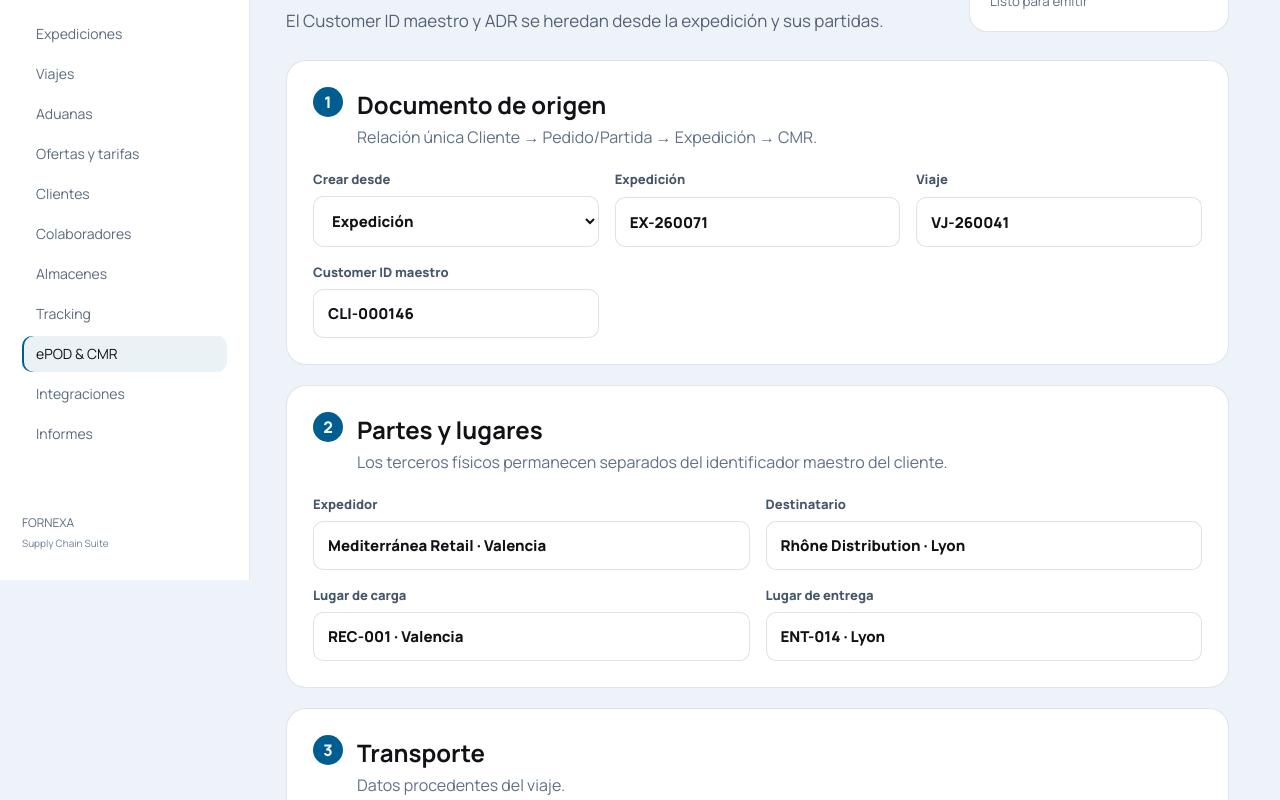
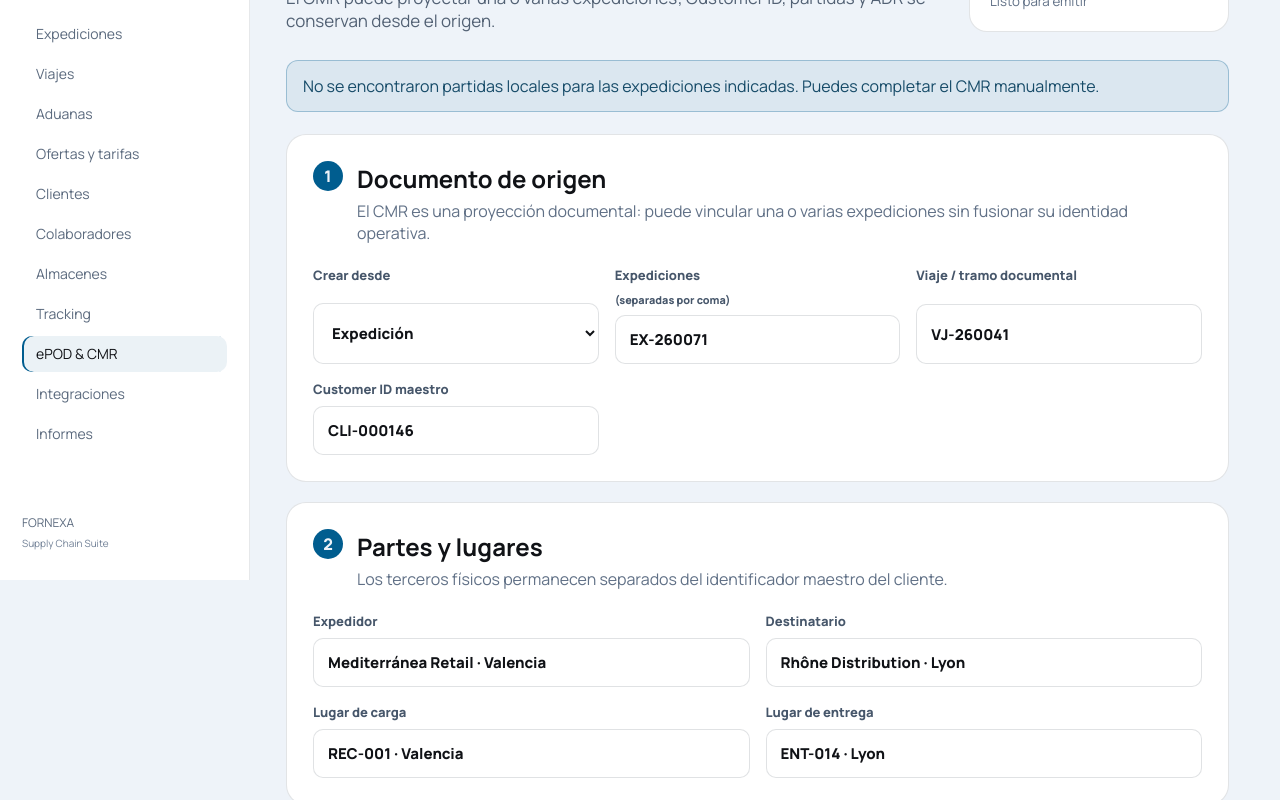
Before and after one commit to fragonh2-boop/Fornexa, a Next.js app: page /dashboard/epod-cmr/nuevo in a window 1280 px wide. Shown: the part 220-1020 px from the top of the page. Built offline with nearby package versions, Linux system fonts and the light colour scheme.

Commit message:
feat: align CMR creation UI with multi-expedition canonical model

```diff
--- a/app/dashboard/epod-cmr/nuevo/page.tsx
+++ b/app/dashboard/epod-cmr/nuevo/page.tsx
@@ -5,7 +5,7 @@ import { useEffect, useMemo, useState } from "react";
 import styles from "./nuevo-cmr.module.css";
 
 type FormState = {
-  source:string;expedicion:string;viaje:string;customerIds:string[];expedidor:string;destinatario:string;carga:string;entrega:string;
+  source:string;expediciones:string[];viaje:string;customerIds:string[];expedidor:string;destinatario:string;carga:string;entrega:string;
   transportista:string;matricula:string;remolque:string;mercancia:string;bultos:string;embalaje:string;peso:string;volumen:string;instrucciones:string;
   adr:string;adrRegime:string;unNumber:string;adrClass:string;packingGroup:string;tunnelCode:string;adrDescription:string;
 };
@@ -13,10 +13,10 @@ type StopOrderDraft={id:string;customerId?:string;description?:string;packages?:
 type StopDetailDraft={sequence:1|2;contactName:string;contactPhone:string;reference:string;fullAddress:string;windowStart:string;windowEnd:string;orders:StopOrderDraft[]};
 type StoredPartida={id:string;customerId?:string;codigoCliente?:string;cliente?:string;remitente?:string;destinatario?:string;origen?:string;destino?:string;bultos?:string;peso?:string;volumen?:string;mercancia?:string;descripcion?:string;contacto?:string;telefono?:string;contactoRecogida?:string;telefonoRecogida?:string;contactoEntrega?:string;telefonoEntrega?:string;referenciaCarga?:string;referenciaDescarga?:string;direccionRecogida?:string;direccionEntrega?:string;ventanaCargaInicio?:string;ventanaCargaFin?:string;ventanaEntregaInicio?:string;ventanaEntregaFin?:string;adr?:string;adrRegime?:string;unNumber?:string;adrClass?:string;packingGroup?:string;tunnelCode?:string;adrDescription?:string};
 type StoredExpedicion={id:string;customerIds?:string[];partidas?:string[];viajeId?:string};
-type IssuedCmr={id:string;cmrNumber:string;cmrKey:string;status:string;issuedAt:string;detailUrl:string;qrUrl:string;qrPayload:string};
+type IssuedCmr={id:string;cmrNumber:string;cmrKey:string;status:string;issuedAt:string;detailUrl:string;qrUrl:string;qrPayload:string;expeditionIds?:string[]};
 type AuditEvent={id:string;event_type:string;occurred_at:string;payload?:Record<string,unknown>};
 
-const initial:FormState={source:"expedicion",expedicion:"EX-260071",viaje:"VJ-260041",customerIds:["CLI-000146"],expedidor:"Mediterránea Retail · Valencia",destinatario:"Rhône Distribution · Lyon",carga:"REC-001 · Valencia",entrega:"ENT-014 · Lyon",transportista:"Velocity Transinternacional, S.L.",matricula:"1234 LBC",remolque:"R-9876 BCD",mercancia:"Componentes de automoción",bultos:"10",embalaje:"Palet EUR",peso:"5840",volumen:"18,40",instrucciones:"No apilable · Avisar antes de entregar",adr:"S",adrRegime:"1.1.3.6",unNumber:"UN 1263",adrClass:"3",packingGroup:"II",tunnelCode:"D/E",adrDescription:"PINTURA, 3, II"};
+const initial:FormState={source:"expedicion",expediciones:["EX-260071"],viaje:"VJ-260041",customerIds:["CLI-000146"],expedidor:"Mediterránea Retail · Valencia",destinatario:"Rhône Distribution · Lyon",carga:"REC-001 · Valencia",entrega:"ENT-014 · Lyon",transportista:"Velocity Transinternacional, S.L.",matricula:"1234 LBC",remolque:"R-9876 BCD",mercancia:"Componentes de automoción",bultos:"10",embalaje:"Palet EUR",peso:"5840",volumen:"18,40",instrucciones:"No apilable · Avisar antes de entregar",adr:"S",adrRegime:"1.1.3.6",unNumber:"UN 1263",adrClass:"3",packingGroup:"II",tunnelCode:"D/E",adrDescription:"PINTURA, 3, II"};
 const initialStopDetails:StopDetailDraft[]=[
  {sequence:1,contactName:"",contactPhone:"",reference:"",fullAddress:initial.carga,windowStart:"",windowEnd:"",orders:[]},
  {sequence:2,contactName:"",contactPhone:"",reference:"",fullAddress:initial.entrega,windowStart:"",windowEnd:"",orders:[]},
@@ -31,25 +31,36 @@ function detailsFromPartidas(lines:StoredPartida[]):StopDetailDraft[]{
  ];
 }
 
+function parseExpeditionRefs(value:string){return [...new Set(value.split(/[;,\s]+/).map(item=>item.trim()).filter(Boolean))].slice(0,100)}
+function numeric(value?:string){const raw=String(value??"").trim().replace(/\s/g,"");if(!raw)return 0;const comma=raw.lastIndexOf(","),dot=raw.lastIndexOf(".");let normalized=raw;if(comma>=0&&dot>=0)normalized=comma>dot?raw.replace(/\./g,"").replace(/,/g,"."):raw.replace(/,/g,"");else if(comma>=0)normalized=raw.replace(/\./g,"").replace(",",".");const parsed=Number(normalized);return Number.isFinite(parsed)?parsed:0}
+function goodsLinesFromPartidas(lines:StoredPartida[],fallback:FormState){return lines.map(line=>({marks:line.id,packages:line.bultos,packaging:fallback.embalaje,description:line.mercancia||line.descripcion||fallback.mercancia,weight:line.peso,volume:line.volumen,unNumber:line.adr==="S"?line.unNumber:"",adrClass:line.adr==="S"?line.adrClass:"",packingGroup:line.adr==="S"?line.packingGroup:"",tunnelCode:line.adr==="S"?line.tunnelCode:"",adrDescription:line.adr==="S"?line.adrDescription:""}))}
+
 export default function NuevoCmrPage(){
  const [form,setForm]=useState(initial),[notice,setNotice]=useState(""),[inheritance,setInheritance]=useState(""),[issuing,setIssuing]=useState(false);
- const [stopDetails,setStopDetails]=useState<StopDetailDraft[]>(initialStopDetails);
+ const [stopDetails,setStopDetails]=useState<StopDetailDraft[]>(initialStopDetails),[sourceLines,setSourceLines]=useState<StoredPartida[]>([]);
  const [issued,setIssued]=useState<IssuedCmr|null>(null),[showQr,setShowQr]=useState(false),[audit,setAudit]=useState<AuditEvent[]|null>(null);
- const missing=useMemo(()=>[!form.customerIds.length&&"Customer ID",!form.expedidor&&"Expedidor",!form.destinatario&&"Destinatario",!form.carga&&"Lugar de carga",!form.entrega&&"Lugar de entrega",!form.transportista&&"Transportista",!form.mercancia&&"Mercancía",!form.peso&&"Peso bruto",form.adr==="S"&&!form.adrRegime&&"Régimen ADR"].filter(Boolean) as string[],[form]);
- const completeness=Math.round(((9-missing.length)/9)*100),locked=Boolean(issued);
+ const missing=useMemo(()=>[form.source==="expedicion"&&!form.expediciones.length&&"Expedición",!form.customerIds.length&&"Customer ID",!form.expedidor&&"Expedidor",!form.destinatario&&"Destinatario",!form.carga&&"Lugar de carga",!form.entrega&&"Lugar de entrega",!form.transportista&&"Transportista",!form.mercancia&&"Mercancía",!form.peso&&"Peso bruto",form.adr==="S"&&!form.adrRegime&&"Régimen ADR"].filter(Boolean) as string[],[form]);
+ const completeness=Math.round(((10-missing.length)/10)*100),locked=Boolean(issued);
  function set<K extends keyof FormState>(key:K,value:FormState[K]){if(locked)return;setForm(current=>({...current,[key]:value}));setNotice("")}
- function inheritFromExpedition(expeditionId:string){if(locked)return;try{
-  const expediciones=JSON.parse(localStorage.getItem("fornexa-expediciones")||"[]") as StoredExpedicion[];
+ function inheritFromExpeditions(expeditionIds:string[]){if(locked)return;try{
+  const storedExpeditions=JSON.parse(localStorage.getItem("fornexa-expediciones")||"[]") as StoredExpedicion[];
   const partidas=JSON.parse(localStorage.getItem("fornexa-partidas")||"[]") as StoredPartida[];
-  const expedition=expediciones.find(x=>x.id===expeditionId);if(!expedition?.partidas?.length){setInheritance("");return}
-  const lines=partidas.filter(x=>expedition.partidas!.includes(x.id));if(!lines.length){setInheritance("");return}
-  const customerIds=expedition.customerIds?.length?expedition.customerIds:[...new Set(lines.map(x=>x.customerId||x.codigoCliente).filter(Boolean))] as string[];
-  const adrLines=lines.filter(x=>x.adr==="S"),first=adrLines[0],declared=lines.filter(x=>x.adr==="S"||x.adr==="N");
-  setForm(current=>({...current,customerIds,viaje:expedition.viajeId||current.viaje,expedidor:lines[0].cliente||lines[0].remitente||current.expedidor,carga:lines[0].origen||current.carga,entrega:lines[0].destino||current.entrega,bultos:String(lines.reduce((sum,x)=>sum+Number(x.bultos||0),0)||current.bultos),peso:String(lines.reduce((sum,x)=>sum+Number(x.peso||0),0)||current.peso),volumen:String(lines.reduce((sum,x)=>sum+Number(x.volumen||0),0)||current.volumen),adr:adrLines.length?"S":declared.length===lines.length?"N":"",adrRegime:first?.adrRegime||"",unNumber:first?.unNumber||"",adrClass:first?.adrClass||"",packingGroup:first?.packingGroup||"",tunnelCode:first?.tunnelCode||"",adrDescription:first?.adrDescription||""}));
+  const selected=storedExpeditions.filter(item=>expeditionIds.includes(item.id));
+  const partidaIds=[...new Set(selected.flatMap(item=>item.partidas??[]))];
+  const lines=partidas.filter(item=>partidaIds.includes(item.id));
+  setSourceLines(lines);
+  setForm(current=>({...current,expediciones:expeditionIds}));
+  if(!selected.length||!lines.length){setInheritance(expeditionIds.length?"No se encontraron partidas locales para las expediciones indicadas. Puedes completar el CMR manualmente.":"");return}
+  const customerIds=[...new Set([...selected.flatMap(item=>item.customerIds??[]),...lines.map(item=>item.customerId||item.codigoCliente||"")].filter(Boolean))];
+  const tripIds=[...new Set(selected.map(item=>item.viajeId).filter(Boolean))] as string[];
+  const adrLines=lines.filter(item=>item.adr==="S"),firstAdr=adrLines[0],declared=lines.filter(item=>item.adr==="S"||item.adr==="N");
+  const totalPackages=lines.reduce((sum,item)=>sum+numeric(item.bultos),0),totalWeight=lines.reduce((sum,item)=>sum+numeric(item.peso),0),totalVolume=lines.reduce((sum,item)=>sum+numeric(item.volumen),0);
+  setForm(current=>({...current,expediciones:expeditionIds,customerIds,viaje:tripIds.length===1?tripIds[0]:current.viaje,expedidor:lines[0].cliente||lines[0].remitente||current.expedidor,destinatario:lines[0].destinatario||current.destinatario,carga:lines[0].direccionRecogida||lines[0].origen||current.carga,entrega:lines[0].direccionEntrega||lines[0].destino||current.entrega,mercancia:lines.length===1?(lines[0].mercancia||lines[0].descripcion||current.mercancia):`${lines.length} partidas de ${expeditionIds.length} expedición${expeditionIds.length===1?"":"es"}`,bultos:totalPackages?String(totalPackages):current.bultos,peso:totalWeight?String(totalWeight):current.peso,volumen:totalVolume?String(totalVolume):current.volumen,adr:adrLines.length?"S":declared.length===lines.length?"N":"",adrRegime:firstAdr?.adrRegime||"",unNumber:firstAdr?.unNumber||"",adrClass:firstAdr?.adrClass||"",packingGroup:firstAdr?.packingGroup||"",tunnelCode:firstAdr?.tunnelCode||"",adrDescription:firstAdr?.adrDescription||""}));
   setStopDetails(detailsFromPartidas(lines));
-  setInheritance(`Customer ID heredado: ${customerIds.join(", ")}.${adrLines.length?` ADR heredado de ${first.id}.`:" Sin partidas ADR declaradas."}`);
- }catch{setInheritance("")}}
- useEffect(()=>{inheritFromExpedition(form.expedicion)},[]);
+  const tripNotice=tripIds.length>1?` Las expediciones pertenecen a ${tripIds.length} viajes; revisa el viaje documental.`:"";
+  setInheritance(`${expeditionIds.length} expedición${expeditionIds.length===1?"":"es"} · ${lines.length} partida${lines.length===1?"":"s"} · Customer ID: ${customerIds.join(", ")}.${adrLines.length?` ADR conservado por línea; resumen desde ${firstAdr.id}.`:" Sin partidas ADR declaradas."}${tripNotice}`);
+ }catch{setSourceLines([]);setInheritance("")}}
+ useEffect(()=>{inheritFromExpeditions(form.expediciones)},[]);
 
  function saveDraft(){try{const current=JSON.parse(localStorage.getItem("fornexa-cmr-documents")||"[]");const document={id:`BORRADOR-${Date.now()}`,...form,stopDetails,status:"Borrador",createdAt:new Date().toISOString()};localStorage.setItem("fornexa-cmr-documents",JSON.stringify([document,...(Array.isArray(current)?current:[])]));setNotice("CMR guardado como borrador local.")}catch{setNotice("No se pudo guardar el borrador en este navegador.")}}
  async function emit(){
@@ -58,9 +69,10 @@ export default function NuevoCmrPage(){
   setIssuing(true);setNotice("");
   try{
    const communicatedStops=stopDetails.map(detail=>({...detail,fullAddress:detail.sequence===1?form.carga:form.entrega}));
-   const response=await fetch("/api/cmr",{method:"POST",headers:{"Content-Type":"application/json"},body:JSON.stringify({...form,stopDetails:communicatedStops})});
+   const payload={...form,expedicion:form.expediciones[0]||undefined,expediciones:form.expediciones,goodsLines:sourceLines.length?goodsLinesFromPartidas(sourceLines,form):undefined,stopDetails:communicatedStops};
+   const response=await fetch("/api/cmr",{method:"POST",headers:{"Content-Type":"application/json"},body:JSON.stringify(payload)});
    const result=await response.json();if(!response.ok)throw new Error(result.error||"No se pudo emitir el CMR.");
-   setIssued(result);setNotice(`${result.cmrNumber} emitido. La CMR Key y el QR ya están disponibles.`);
+   setIssued(result);setNotice(`${result.cmrNumber} emitido · ${form.expediciones.length||result.expeditionIds?.length||0} expedición${form.expediciones.length===1?"":"es"} vinculada${form.expediciones.length===1?"":"s"}. La CMR Key y el QR ya están disponibles.`);
    const current=JSON.parse(localStorage.getItem("fornexa-cmr-documents")||"[]");
    localStorage.setItem("fornexa-cmr-documents",JSON.stringify([{id:result.cmrNumber,...form,stopDetails:communicatedStops,status:"Emitido",cmrKey:result.cmrKey,createdAt:result.issuedAt},...(Array.isArray(current)?current:[])]));
   }catch(error){setNotice(error instanceof Error?error.message:"No se pudo emitir el CMR.")}finally{setIssuing(false)}
@@ -73,14 +85,14 @@ export default function NuevoCmrPage(){
   <header className={styles.topbar}><div><Link href="/dashboard/epod-cmr">← ePOD & CMR</Link><span>{issued?`${issued.cmrNumber} · Emitido`:"Nuevo documento"}</span></div><div className={styles.actions}>
    {!issued?<><button className={styles.secondary} onClick={()=>window.print()}>Vista previa</button><button className={styles.secondary} onClick={saveDraft}>Guardar borrador</button><button className={styles.primary} onClick={emit} disabled={missing.length>0||issuing}>{issuing?"Emitiendo…":"Emitir CMR"}</button></>:<><button onClick={()=>window.open(`${issued.detailUrl}?print=1`,"_blank","noopener")}>Descargar PDF</button><button className={styles.secondary} onClick={shareQr}>Compartir QR</button><button className={styles.secondary} onClick={sendEmail}>Enviar email</button><button className={styles.secondary} onClick={openAudit}>Ver auditoría</button></>}
   </div></header>
-  <section className={styles.hero}><div><p>CMR LIVE</p><h1>{issued?issued.cmrNumber:"Crear CMR"}</h1><span>{issued?"Documento definitivo emitido y sincronizado con FORNEXA Driver.":"El Customer ID maestro y ADR se heredan desde la expedición y sus partidas."}</span></div><aside><strong>{completeness}%</strong><span>{issued?"emitido":"completado"}</span>{issued?<small>CMR Key: <b>{issued.cmrKey}</b><br/>Campos principales bloqueados</small>:missing.length?<small>Falta: {missing.join(", ")}</small>:<small>Listo para emitir</small>}</aside></section>
+  <section className={styles.hero}><div><p>CMR LIVE</p><h1>{issued?issued.cmrNumber:"Crear CMR"}</h1><span>{issued?"Documento definitivo emitido y sincronizado con FORNEXA Driver.":"El CMR puede proyectar una o varias expediciones; Customer ID, partidas y ADR se conservan desde el origen."}</span></div><aside><strong>{completeness}%</strong><span>{issued?"emitido":"completado"}</span>{issued?<small>CMR Key: <b>{issued.cmrKey}</b><br/>Campos principales bloqueados</small>:missing.length?<small>Falta: {missing.join(", ")}</small>:<small>Listo para emitir</small>}</aside></section>
   {notice&&<div className={styles.notice}>{notice}</div>}{inheritance&&<div className={styles.notice}>{inheritance}</div>}
   <fieldset className={styles.lockable} disabled={locked}>
-   <section className={styles.card}><div className={styles.sectionTitle}><span>1</span><div><h2>Documento de origen</h2><p>Relación única Cliente → Pedido/Partida → Expedición → CMR.</p></div></div><div className={styles.grid3}><label>Crear desde<select value={form.source} onChange={e=>set("source",e.target.value)}><option value="expedicion">Expedición</option><option value="viaje">Viaje</option></select></label><label>Expedición<input value={form.expedicion} onChange={e=>{const value=e.target.value;set("expedicion",value);inheritFromExpedition(value)}}/></label><label>Viaje<input value={form.viaje} onChange={e=>set("viaje",e.target.value)}/></label><label>Customer ID maestro<input value={form.customerIds.join(", ")} readOnly/></label></div></section>
+   <section className={styles.card}><div className={styles.sectionTitle}><span>1</span><div><h2>Documento de origen</h2><p>El CMR es una proyección documental: puede vincular una o varias expediciones sin fusionar su identidad operativa.</p></div></div><div className={styles.grid3}><label>Crear desde<select value={form.source} onChange={e=>set("source",e.target.value)}><option value="expedicion">Expedición</option><option value="viaje">Viaje</option></select></label><label>Expediciones <small>(separadas por coma)</small><input value={form.expediciones.join(", ")} onChange={e=>inheritFromExpeditions(parseExpeditionRefs(e.target.value))} placeholder="EX-260071, EX-260072"/></label><label>Viaje / tramo documental<input value={form.viaje} onChange={e=>set("viaje",e.target.value)}/></label><label>Customer ID maestro<input value={form.customerIds.join(", ")} readOnly/></label></div></section>
    <section className={styles.card}><div className={styles.sectionTitle}><span>2</span><div><h2>Partes y lugares</h2><p>Los terceros físicos permanecen separados del identificador maestro del cliente.</p></div></div><div className={styles.grid2}><label>Expedidor<input value={form.expedidor} onChange={e=>set("expedidor",e.target.value)}/></label><label>Destinatario<input value={form.destinatario} onChange={e=>set("destinatario",e.target.value)}/></label><label>Lugar de carga<input value={form.carga} onChange={e=>set("carga",e.target.value)}/></label><label>Lugar de entrega<input value={form.entrega} onChange={e=>set("entrega",e.target.value)}/></label></div></section>
-   <section className={styles.card}><div className={styles.sectionTitle}><span>3</span><div><h2>Transporte</h2><p>Datos procedentes del viaje.</p></div></div><div className={styles.grid3}><label>Transportista<input value={form.transportista} onChange={e=>set("transportista",e.target.value)}/></label><label>Matrícula tractor<input value={form.matricula} onChange={e=>set("matricula",e.target.value)}/></label><label>Matrícula remolque<input value={form.remolque} onChange={e=>set("remolque",e.target.value)}/></label></div></section>
-   <section className={styles.card}><div className={styles.sectionTitle}><span>4</span><div><h2>Mercancía</h2><p>Datos agregados desde las partidas de la expedición.</p></div></div><div className={styles.grid3}><label>Descripción<input value={form.mercancia} onChange={e=>set("mercancia",e.target.value)}/></label><label>Número de bultos<input value={form.bultos} onChange={e=>set("bultos",e.target.value)}/></label><label>Embalaje<input value={form.embalaje} onChange={e=>set("embalaje",e.target.value)}/></label><label>Peso bruto (kg)<input value={form.peso} onChange={e=>set("peso",e.target.value)}/></label><label>Volumen (m³)<input value={form.volumen} onChange={e=>set("volumen",e.target.value)}/></label><label>Instrucciones<input value={form.instrucciones} onChange={e=>set("instrucciones",e.target.value)}/></label></div></section>
-   <section className={styles.card}><div className={styles.sectionTitle}><span>5</span><div><h2>ADR</h2><p>Información heredada automáticamente de las partidas.</p></div></div><div className={styles.grid3}><label>ADR<input value={form.adr||"Sin declarar"} readOnly/></label><label>Régimen<input value={form.adrRegime||"—"} readOnly/></label><label>Número ONU<input value={form.unNumber||"—"} readOnly/></label><label>Clase<input value={form.adrClass||"—"} readOnly/></label><label>Grupo embalaje<input value={form.packingGroup||"—"} readOnly/></label><label>Código túnel<input value={form.tunnelCode||"—"} readOnly/></label><label>Designación ADR<input value={form.adrDescription||"—"} readOnly/></label></div></section>
+   <section className={styles.card}><div className={styles.sectionTitle}><span>3</span><div><h2>Transporte</h2><p>Datos del viaje o tramo al que corresponde este documento.</p></div></div><div className={styles.grid3}><label>Transportista<input value={form.transportista} onChange={e=>set("transportista",e.target.value)}/></label><label>Matrícula tractor<input value={form.matricula} onChange={e=>set("matricula",e.target.value)}/></label><label>Matrícula remolque<input value={form.remolque} onChange={e=>set("remolque",e.target.value)}/></label></div></section>
+   <section className={styles.card}><div className={styles.sectionTitle}><span>4</span><div><h2>Mercancía</h2><p>Los totales se agregan para el documento y cada partida se conserva como línea canónica al emitir.</p></div></div><div className={styles.grid3}><label>Descripción<input value={form.mercancia} onChange={e=>set("mercancia",e.target.value)}/></label><label>Número de bultos<input value={form.bultos} onChange={e=>set("bultos",e.target.value)}/></label><label>Embalaje<input value={form.embalaje} onChange={e=>set("embalaje",e.target.value)}/></label><label>Peso bruto (kg)<input value={form.peso} onChange={e=>set("peso",e.target.value)}/></label><label>Volumen (m³)<input value={form.volumen} onChange={e=>set("volumen",e.target.value)}/></label><label>Instrucciones<input value={form.instrucciones} onChange={e=>set("instrucciones",e.target.value)}/></label></div></section>
+   <section className={styles.card}><div className={styles.sectionTitle}><span>5</span><div><h2>ADR</h2><p>El resumen se muestra aquí; al emitir, la información ADR se mantiene por línea de mercancía.</p></div></div><div className={styles.grid3}><label>ADR<input value={form.adr||"Sin declarar"} readOnly/></label><label>Régimen<input value={form.adrRegime||"—"} readOnly/></label><label>Número ONU<input value={form.unNumber||"—"} readOnly/></label><label>Clase<input value={form.adrClass||"—"} readOnly/></label><label>Grupo embalaje<input value={form.packingGroup||"—"} readOnly/></label><label>Código túnel<input value={form.tunnelCode||"—"} readOnly/></label><label>Designación ADR<input value={form.adrDescription||"—"} readOnly/></label></div></section>
   </fieldset>
   {showQr&&issued&&<div className={styles.modalBackdrop} role="presentation" onClick={()=>setShowQr(false)}><section className={styles.modal} role="dialog" aria-modal="true" onClick={event=>event.stopPropagation()}><button className={styles.close} onClick={()=>setShowQr(false)}>×</button><p>FORNEXA DRIVER</p><h2>{issued.cmrNumber}</h2><img src={issued.qrUrl} alt={`QR de ${issued.cmrNumber}`}/><strong>{issued.cmrKey}</strong><small>Escanea el QR o introduce la CMR Key en la aplicación Android.</small></section></div>}
   {audit&&<div className={styles.modalBackdrop} role="presentation" onClick={()=>setAudit(null)}><section className={`${styles.modal} ${styles.audit}`} role="dialog" aria-modal="true" onClick={event=>event.stopPropagation()}><button className={styles.close} onClick={()=>setAudit(null)}>×</button><p>TRAZABILIDAD</p><h2>Histórico del CMR</h2>{audit.length?audit.map(event=><article key={event.id}><strong>{event.event_type.replaceAll("_"," ")}</strong><span>{new Date(event.occurred_at).toLocaleString("es-ES")}</span></article>):<small>Sin eventos registrados.</small>}</section></div>}
```
